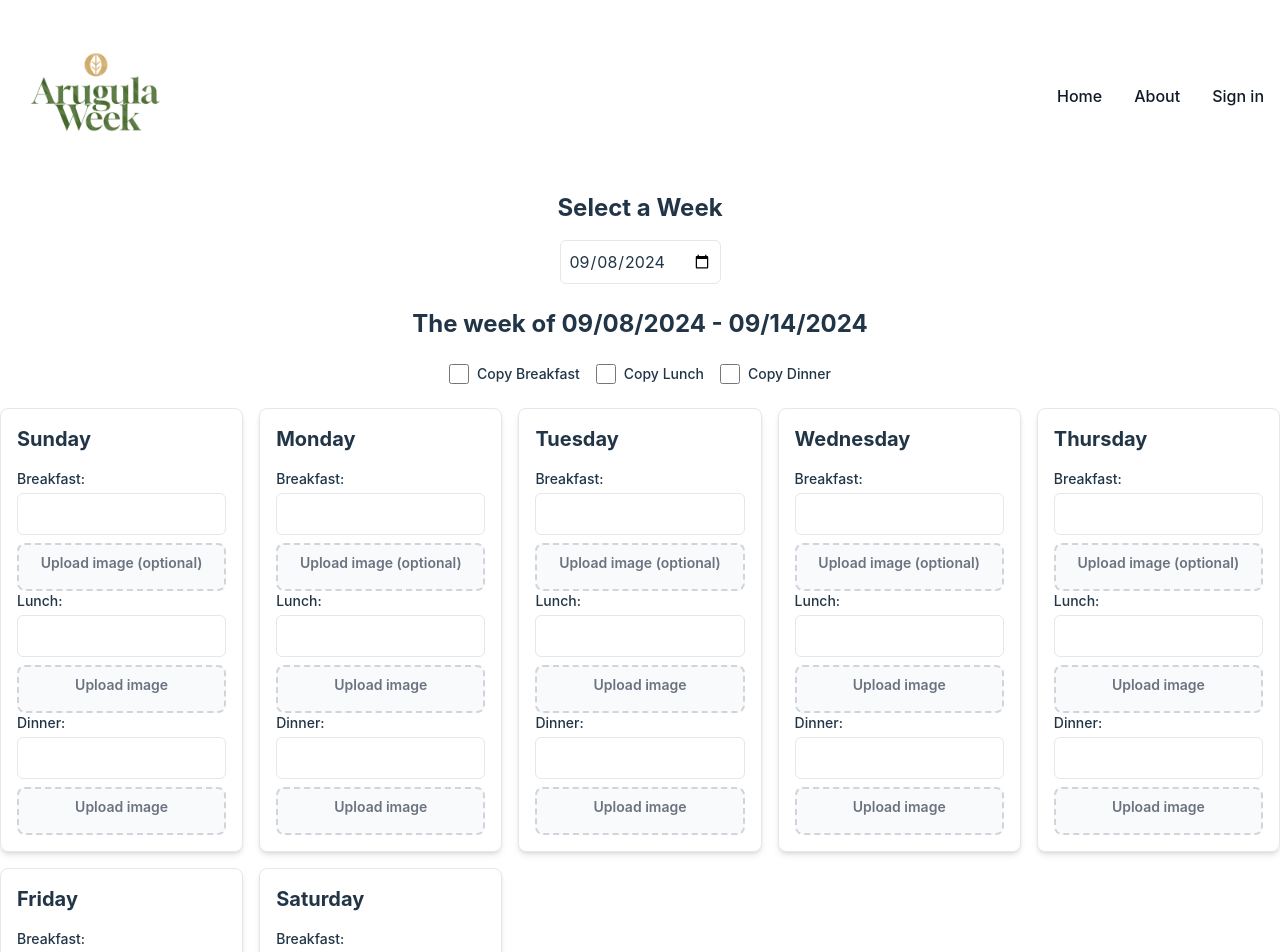
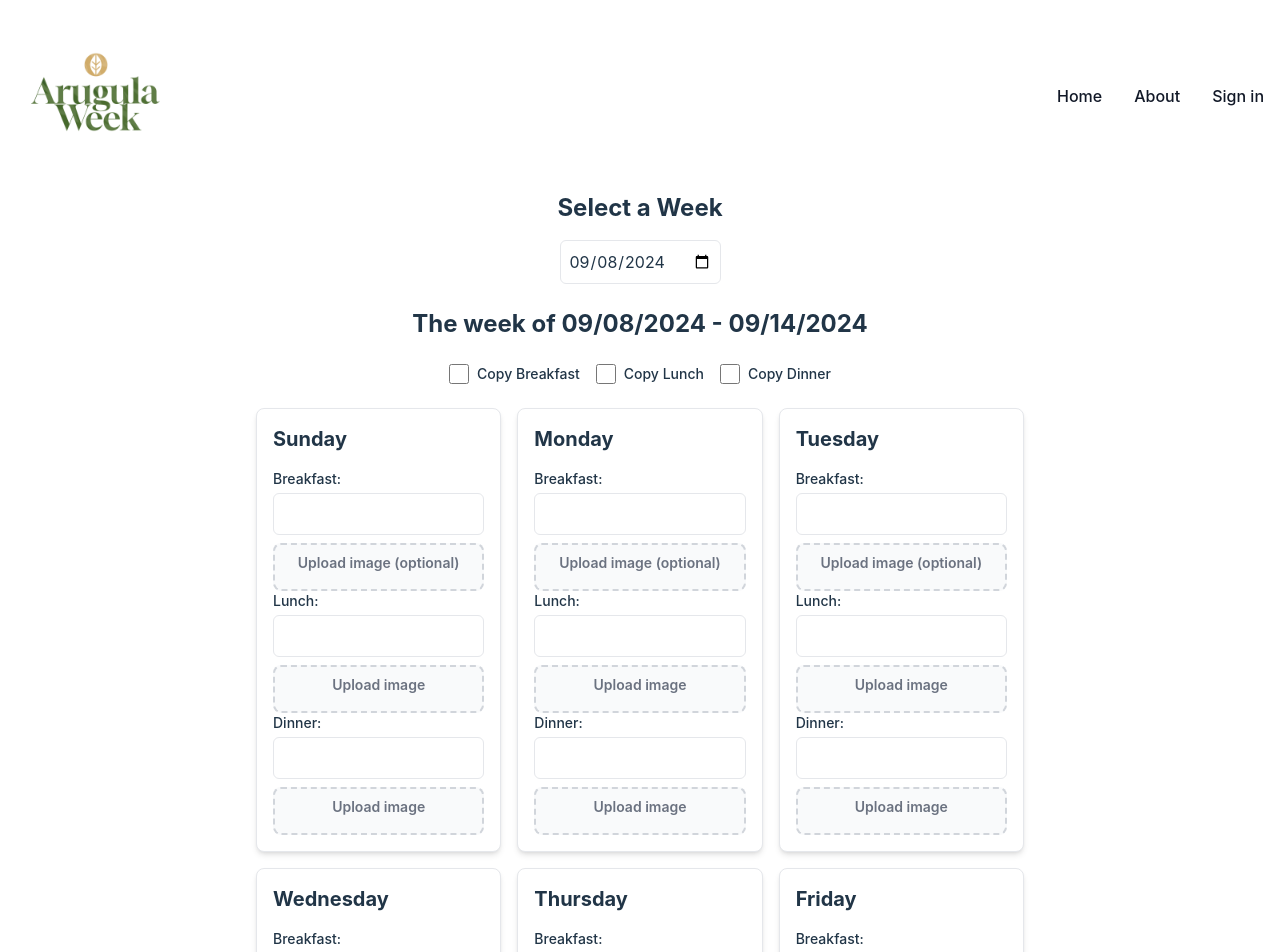
Before and after one commit to CrisSal2/Arugula-Week, a React (Vite) app in the folder client/: page /myweek in a window 1280 px wide. Shown: the top 952 px of the page. Built offline with nearby package versions, Linux system fonts and the light colour scheme.

Commit message:
styled MyWeek

```diff
--- a/client/src/containers/MyWeek.jsx
+++ b/client/src/containers/MyWeek.jsx
@@ -87,11 +87,11 @@ function MyWeek() {
     }
   };
   const copyMealToAllDays = (mealType) => {
-    const firstDayMeal = meals['Saturday'][mealType];
+    const firstDayMeal = meals['Sunday'][mealType];
     setMeals(prevMeals => {
       const updatedMeals = { ...prevMeals };
       daysOfWeek.forEach((day) => {
-        if (day !== 'Saturday') {
+        if (day !== 'Sunday') {
           updatedMeals[day][mealType] = firstDayMeal;
         }
       });
@@ -120,7 +120,7 @@ function MyWeek() {
   };
 
   return (
-    <div>
+    <div className="px-4 sm:px-8 lg:px-64">
       {/* Week picker */}
       <div className="text-center mb-6">
         <h2 className="text-2xl font-bold mb-4">Select a Week</h2>
@@ -186,7 +186,7 @@ function MyWeek() {
       </div>
 
       {/* Meal inputs */}
-      <div className="grid grid-cols-1 sm:grid-cols-3 lg:grid-cols-5 gap-4">
+      <div className="grid grid-cols-1 sm:grid-cols-3 gap-4">
         {daysOfWeek.map((day) => (
           <div key={day} className="border p-4 rounded-lg shadow-md bg-white">
             <h3 className="text-xl font-bold mb-4">{day}</h3>
```
